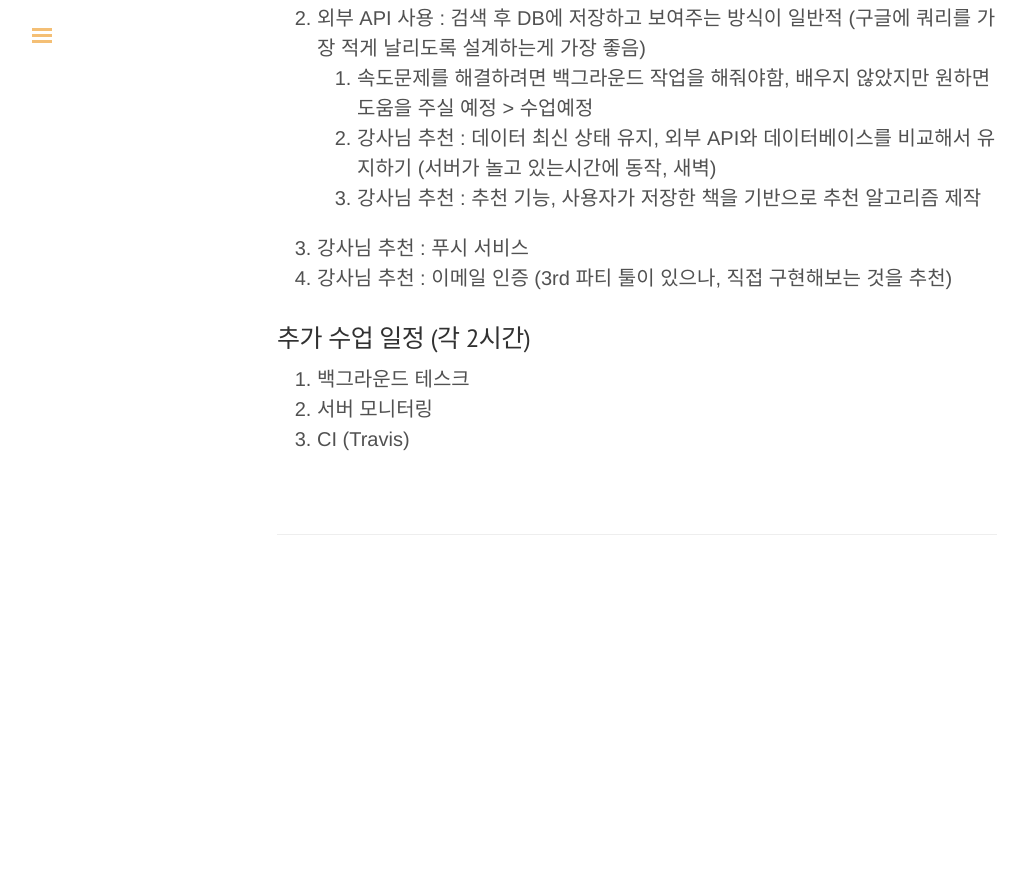
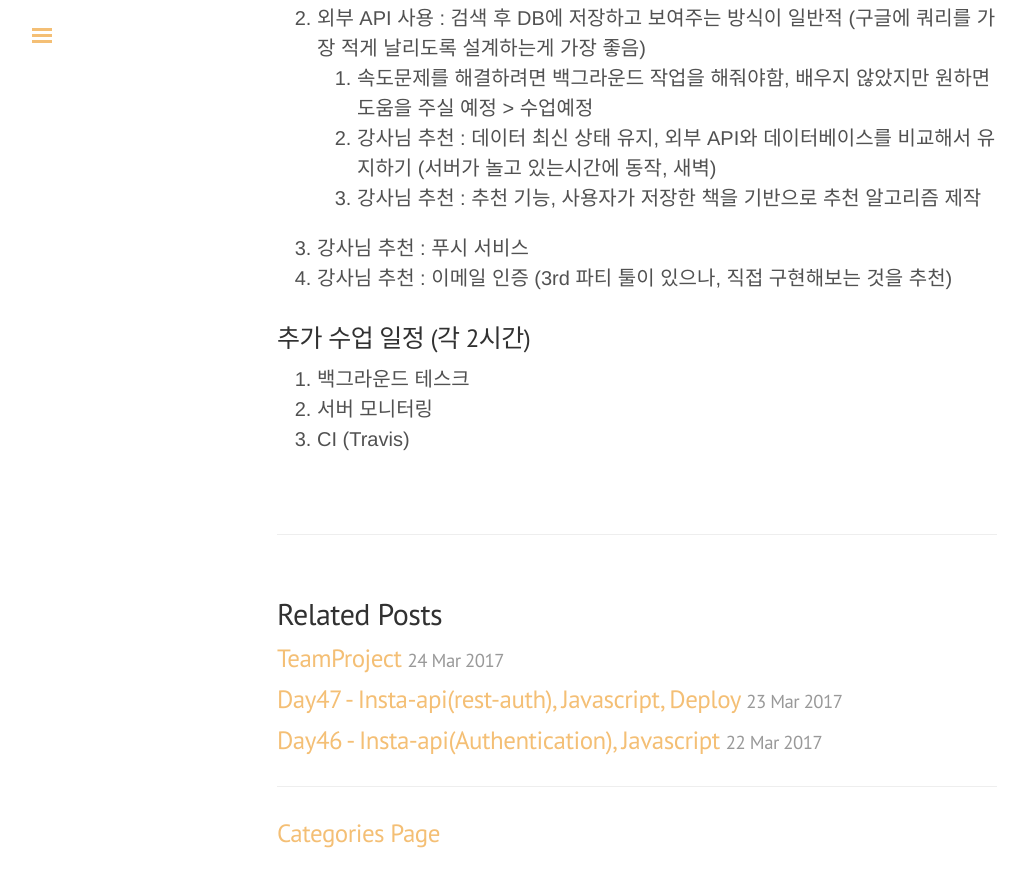
Before and after one commit to pinstinct/pinstinct.github.com, a Jekyll site: the page built from _posts/2017-03-24-wps-48.md, in a window 1280 px wide and 900 px high, scrolled down 4402 px. Shown: the top 887 px of the window, without its empty margins (3-1031 px from the left). Built offline with Jekyll 4.4.1, drawn with Linux system fonts in a browser that asks for light colours; our own code applies the rules of GitHub Pages for plain Markdown files; before the commit the page ends 5017 px from its top, so only the background shows below that; some of the changed text lies outside the part shown.

Commit message:
Modify yaml

```diff
--- a/_posts/2017-03-22-wps-46.md
+++ b/_posts/2017-03-22-wps-46.md
@@ -1,6 +1,6 @@
 ---
 layout: post
-title: Day45 - Insta-api(Authentication), Javascript
+title: Day46 - Insta-api(Authentication), Javascript
 categories: wps
 tags: [fastcampus, api, javascript, code]
 ---
--- a/_posts/2017-03-23-wps-47.md
+++ b/_posts/2017-03-23-wps-47.md
@@ -1,6 +1,6 @@
 ---
 layout: post
-title: Day46 - Insta-api(rest-auth), Javascript, Deploy
+title: Day47 - Insta-api(rest-auth), Javascript, Deploy
 categories: wps
 tags: [fastcampus, api, javascript, aws, eb, deploy, docker, code]
 ---
--- a/_posts/2017-03-24-wps-48.md
+++ b/_posts/2017-03-24-wps-48.md
@@ -1,3 +1,11 @@
+---
+layout: post
+title: Day48 - Git, TeamProject
+categories: wps
+tags: [fastcampus, git, code]
+---
+
+
 # [Git](http://blog.appkr.kr/learn-n-think/comparing-workflows/)
 
 ## 1. Centralized Workflow
```
